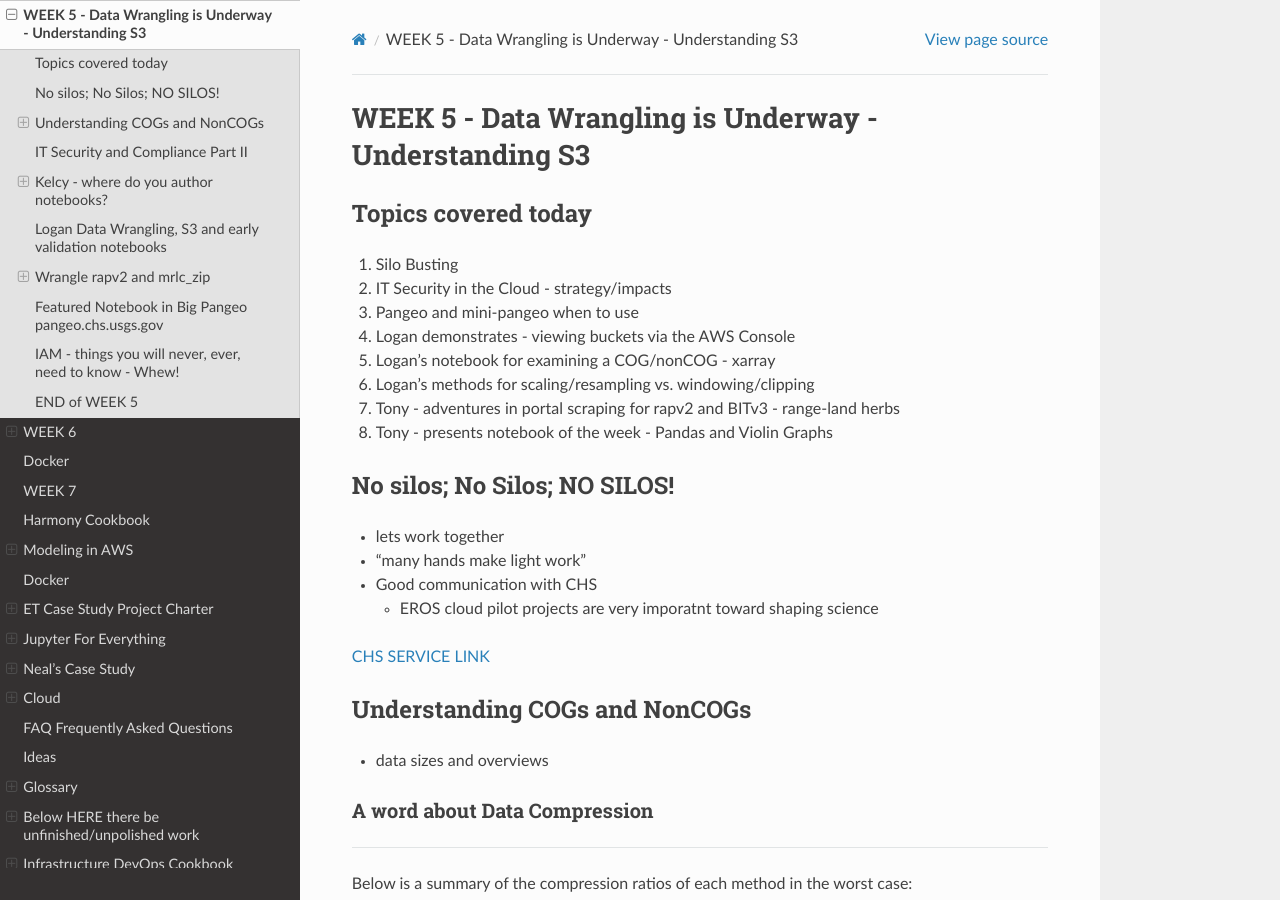
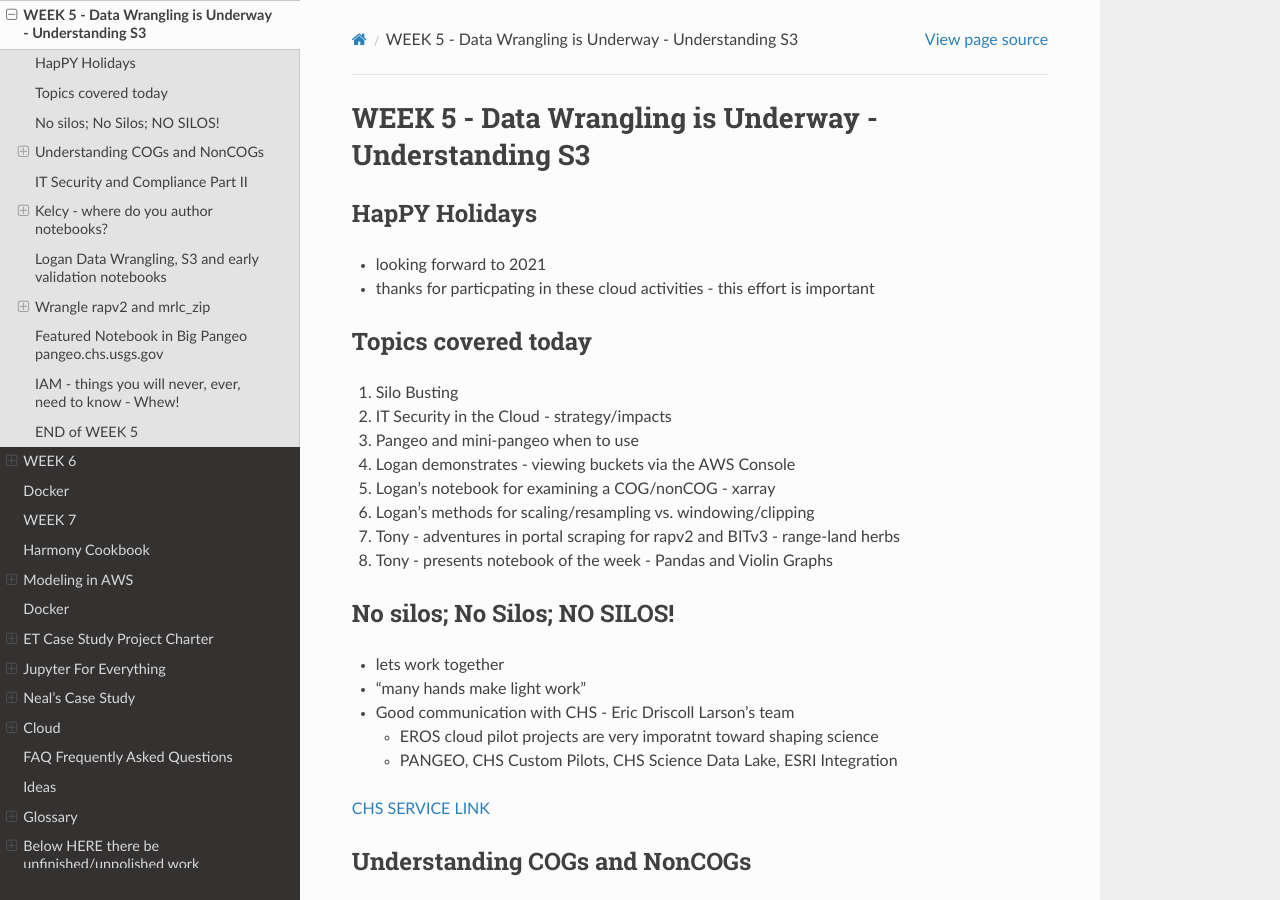
Before and after one commit to tonybutzer/harmony-docs, a Sphinx documentation site: the page built from documentation/source/05week.md, in a window 1280 px wide and 900 px high. Built offline with Sphinx 7.4.7 and the Read the Docs theme 2.0.0, drawn with Linux system fonts in a browser that asks for light colours; pages that are not in the unit, such as notebooks, are missing from menus.

Commit message:
automatic git update from Makefile

```diff
--- a/documentation/source/05week.md
+++ b/documentation/source/05week.md
@@ -1,5 +1,9 @@
 
 # WEEK 5 - Data Wrangling is Underway - Understanding S3
+
+## HapPY Holidays
+- looking forward to 2021
+- thanks for particpating in these cloud activities - this effort is important
 
 
 ## Topics covered today
@@ -15,13 +19,12 @@
 
 
 
-
-
 ## No silos; No Silos; NO SILOS!
 - lets work together
 - "many hands make light work"
-- Good communication with CHS
+- Good communication with CHS  - Eric Driscoll Larson's team
     - EROS cloud pilot projects are very imporatnt toward shaping science
+    - PANGEO, CHS Custom Pilots, CHS Science Data Lake, ESRI Integration
 
 [CHS SERVICE LINK](https://taskmgr.chs.usgs.gov/servicedesk/customer/portal/10)
 
```
